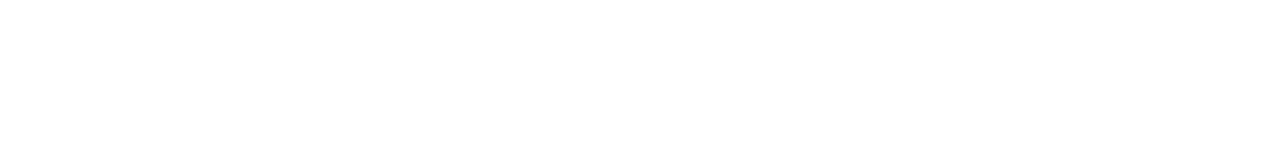
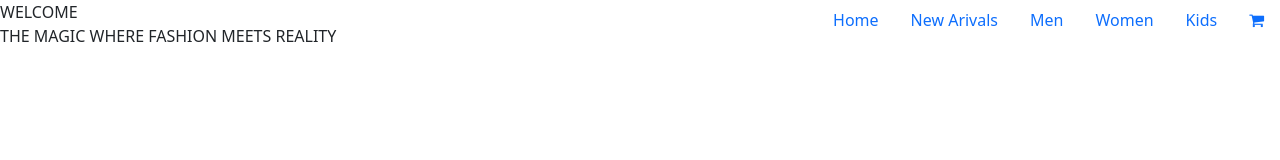
Before and after one commit to pavankovilam/FootWear, a plain HTML site: page Men.html in a window 1280 px wide. Drawn offline with nearby package versions, Linux system fonts and the light colour scheme.

Commit message:
Added Links to All Pages

```diff
--- a/Men.html
+++ b/Men.html
@@ -4,8 +4,33 @@
     <meta charset="UTF-8">
     <meta name="viewport" content="width=device-width, initial-scale=1.0">
     <title>Mens</title>
+    <link href="https://cdn.jsdelivr.net/npm/bootstrap@5.3.3/dist/css/bootstrap.min.css" rel="stylesheet" integrity="sha384-QWTKZyjpPEjISv5WaRU9OFeRpok6YctnYmDr5pNlyT2bRjXh0JMhjY6hW+ALEwIH" crossorigin="anonymous">
+    <link rel="stylesheet" href="https://cdnjs.cloudflare.com/ajax/libs/font-awesome/4.7.0/css/font-awesome.min.css">
 </head>
 <body>
-
+    <nav class="fixed-top">
+        <ul class="nav justify-content-end">
+            <li class="nav-item">
+              <a class="nav-link" aria-current="page" href="../index.html">Home</a>
+            </li>
+            <li class="nav-item">
+              <a class="nav-link" href="#New-Arivals">New Arivals </a>
+            </li>
+            <li class="nav-item active">
+              <a class="nav-link" href="..\Men.html">Men</a>
+            </li>
+            <li class="nav-item">
+              <a class="nav-link" href="..\Women.html">Women</a>
+            </li>
+            <li class="nav-item">
+              <a class="nav-link" href="..\Kids.html">Kids</a>
+            </li>
+            <li class="nav-item">
+              <a class="nav-link"  href="#" ><i class="fa fa-shopping-cart"></i></a>
+            </li>
+          </ul>
+      </nav>
+  <p class="Test">WELCOME<br><span>THE MAGIC WHERE FASHION MEETS REALITY</span> </p>
+</div>
 </body>
 </html>
```
Also changed, not shown: Kids.html (+26 -1 lines), Women.html (+26 -1 lines), index.html (+5 -5 lines).
